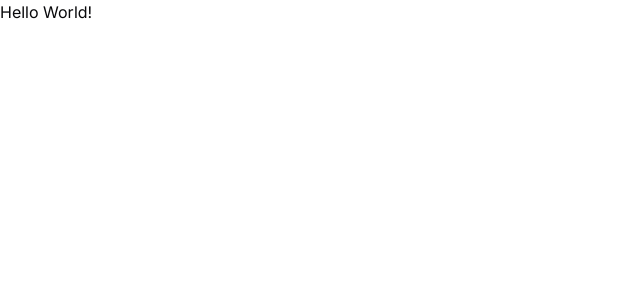
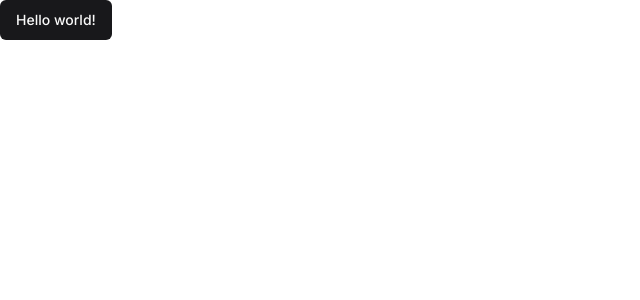
Before and after one commit to abilityapps/complete-next-app, a Next.js app: page / in a window 1280 px wide. Shown: the top 300 px of the page, without its empty margins (0-640 px from the left). Built offline with nearby package versions, Linux system fonts and the light colour scheme.

Commit message:
add button as example component

```diff
--- a/src/app/page.tsx
+++ b/src/app/page.tsx
@@ -1,3 +1,9 @@
+import {Button} from "@/components/ui/button";
+
 export default function Home() {
-	return <>Hello World!</>;
+	return (
+		<>
+			<Button>Hello world!</Button>
+		</>
+	);
 }
```
